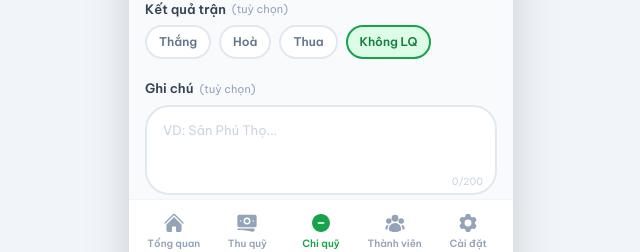
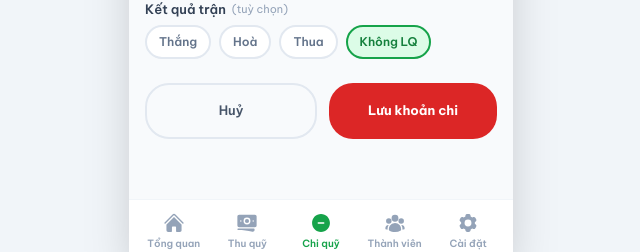
Before and after one commit to phungdap1250/app-mmn-football, a Next.js app: page /chi-quy/moi in a window 1280 px wide. Shown: the part 537-789 px from the top of the page, without its empty margins (319-959 px from the left). Built offline with nearby package versions, Linux system fonts and the light colour scheme; no server answers.

Commit message:
ui: bỏ field ghi chú khỏi form chi quỹ

```diff
--- a/src/components/chi-quy/expense-form.tsx
+++ b/src/components/chi-quy/expense-form.tsx
@@ -207,12 +207,6 @@
         </div>
       </FormField>
 
-      <FormField label="Ghi chú" optional>
-        <div className="relative">
-          <textarea placeholder="VD: Sân Phú Thọ..." maxLength={200} rows={3} value={note} onChange={e => setNote(e.target.value)} className={cn(inputClass, "resize-none")} />
-          <span className="absolute bottom-3 right-3.5 text-[10px] text-slate-300">{note.length}/200</span>
-        </div>
-      </FormField>
 
       <div className="flex gap-3 pt-1">
         <button type="button" onClick={() => router.push("/chi-quy")} className="flex-1 py-4 rounded-2xl border-2 border-slate-200 text-[13px] font-semibold text-slate-600 hover:bg-slate-50 transition-colors cursor-pointer">
```
